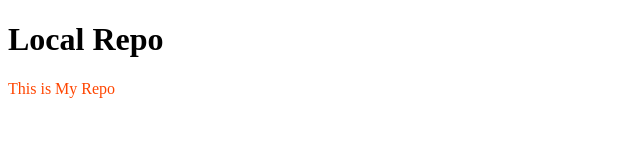
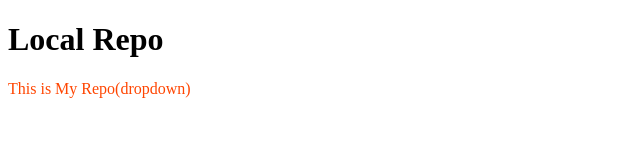
Before and after one commit to Shashank285-001/localrepo, a plain HTML site: page index.html in a window 1280 px wide. Shown: the whole page, without its empty margins (0-640 px from the left). Drawn offline with Linux system fonts and the light colour scheme.

```diff
--- a/index.html
+++ b/index.html
@@ -11,7 +11,7 @@
     <h1>
         Local Repo
     </h1>
-    <p>This is My Repo
+    <p>This is My Repo(dropdown)
 
     </p>
 </body>
```
